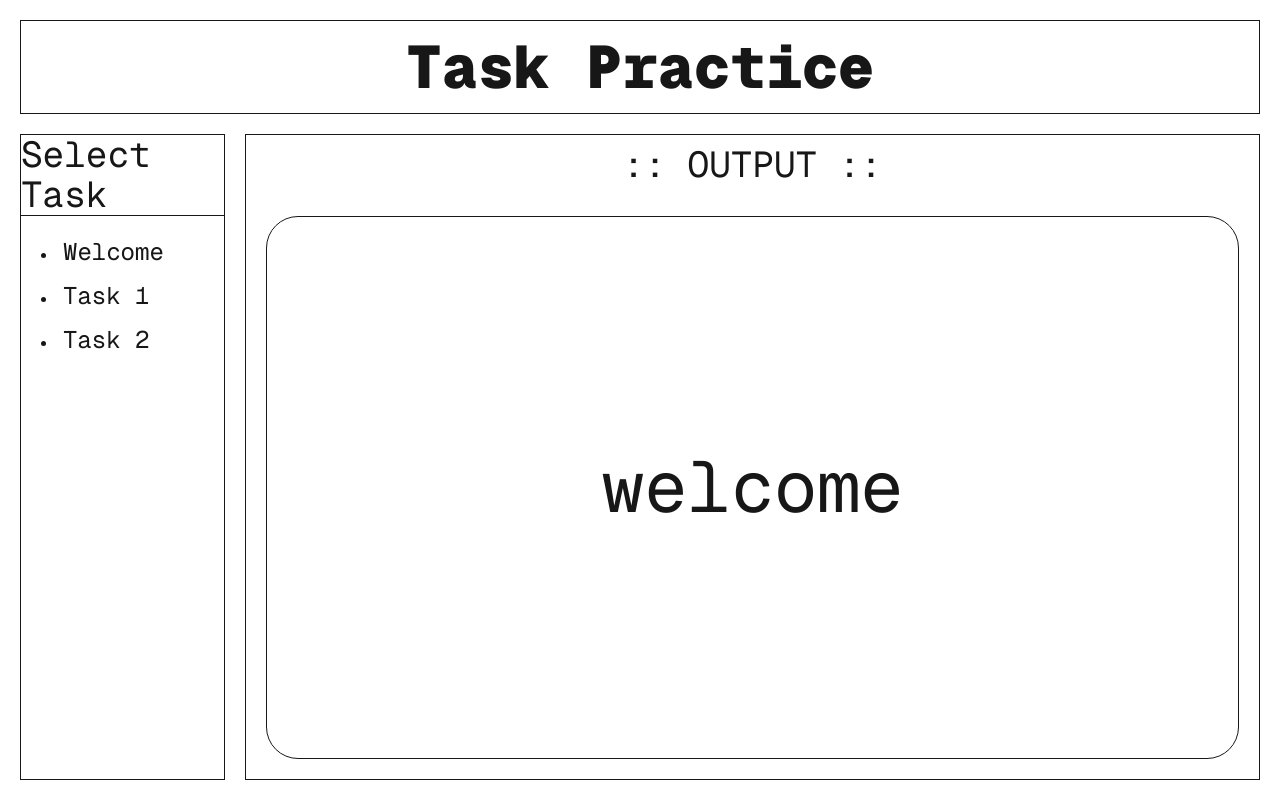
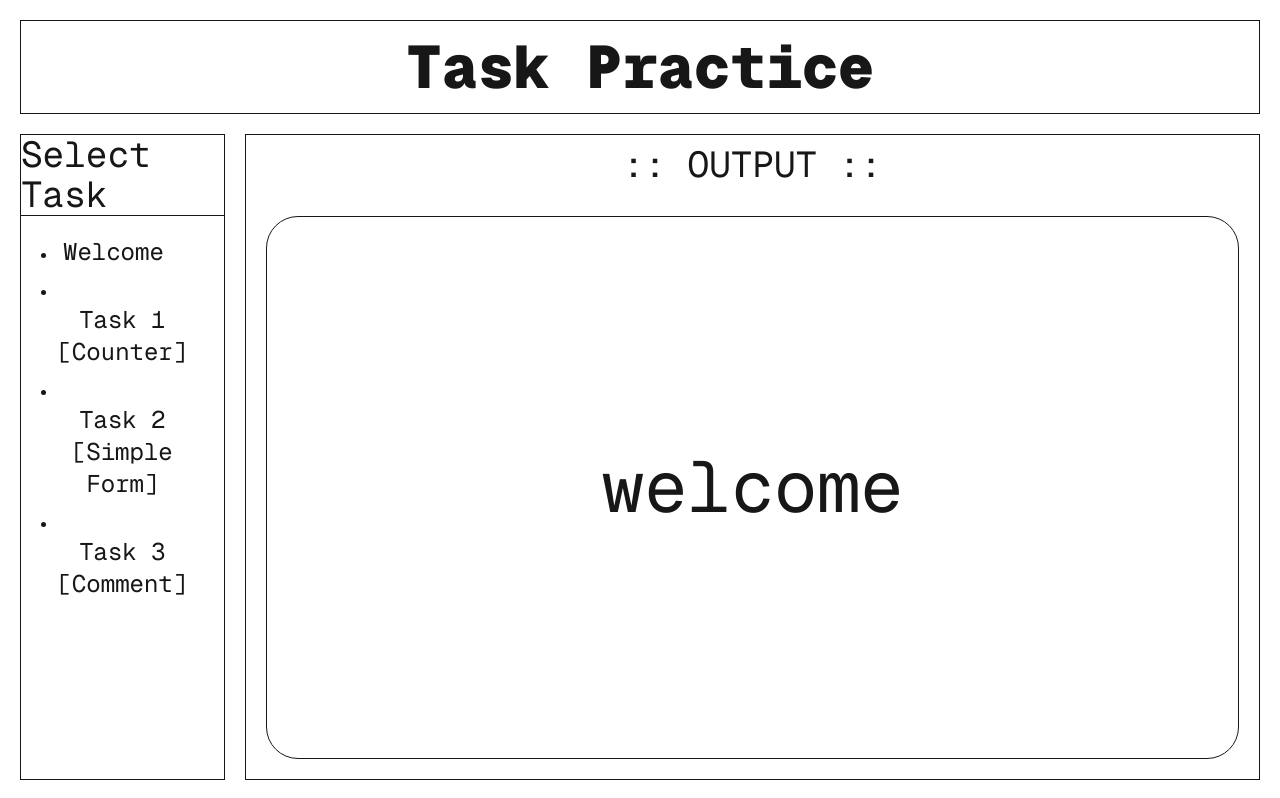
Before and after one commit to yashsarvaiya1/doc-manager, a Next.js app: page /yash/practise in a window 1280 px wide. Built offline with nearby package versions, Linux system fonts and the light colour scheme.

Commit message:
[REF] changing counter to not go negative in task1 file

```diff
--- a/app/(yash)/(components)/task1.tsx
+++ b/app/(yash)/(components)/task1.tsx
@@ -19,7 +19,7 @@ export default function Task1() {
                 <br />
                 <br />
                 <div className="flex gap-20">
-                    <button className="text-4xl font-black border rounded-full p-5" onClick={() => setCount(prevCount => prevCount - 1)}>- </button>
+                    <button className="text-4xl font-black border rounded-full p-5" onClick={() => count < 1 ? null : setCount(prevCount => prevCount - 1)}>- </button>
                     <button className="text-4xl font-black border rounded-full p-5" onClick={() => setCount(prevCount => prevCount + 1)}>+</button>
                 </div>
 
--- /dev/null
+++ b/app/(yash)/(components)/task3.tsx
@@ -0,0 +1,11 @@
+import { useState } from "react";
+
+export default function Task3(){
+    const [message,setMessage] = useState();
+    const charlimit = 150;
+    return(
+        <>
+
+        </>
+    );
+}
--- a/app/(yash)/yash/practise/page.tsx
+++ b/app/(yash)/yash/practise/page.tsx
@@ -4,6 +4,7 @@ import { useState } from "react";
 import Task1 from "../../(components)/task1";
 import Welcome from "../../(components)/welcome";
 import Task2 from "../../(components)/task2";
+import Task3 from "../../(components)/task3";
 
 export default function PractisePage() {
     const [task, setTask] = useState<string>();
@@ -15,6 +16,9 @@ export default function PractisePage() {
 
             case "task2":
                 return <Task2/>
+
+            case "task3":
+                return <Task3/>
 
             default:
                 return <Welcome />
@@ -43,10 +47,13 @@ export default function PractisePage() {
                                     <button onClick={() => setTask("welcome")}><h1 className="text-2xl">Welcome</h1></button>
                                 </li>
                                 <li>
-                                    <button onClick={() => setTask("task1")}><h1 className="text-2xl">Task 1</h1></button>
+                                    <button onClick={() => setTask("task1")}><h1 className="text-2xl">Task 1 [Counter]</h1></button>
                                 </li>
                                 <li>
-                                    <button onClick={() => setTask("task2")}><h1 className="text-2xl">Task 2</h1></button>
+                                    <button onClick={() => setTask("task2")}><h1 className="text-2xl">Task 2 [Simple Form]</h1></button>
+                                </li>
+                                <li>
+                                    <button onClick={() => setTask("task3")}><h1 className="text-2xl">Task 3 [Comment]</h1></button>
                                 </li>
                         </div>
                     </div>
```
